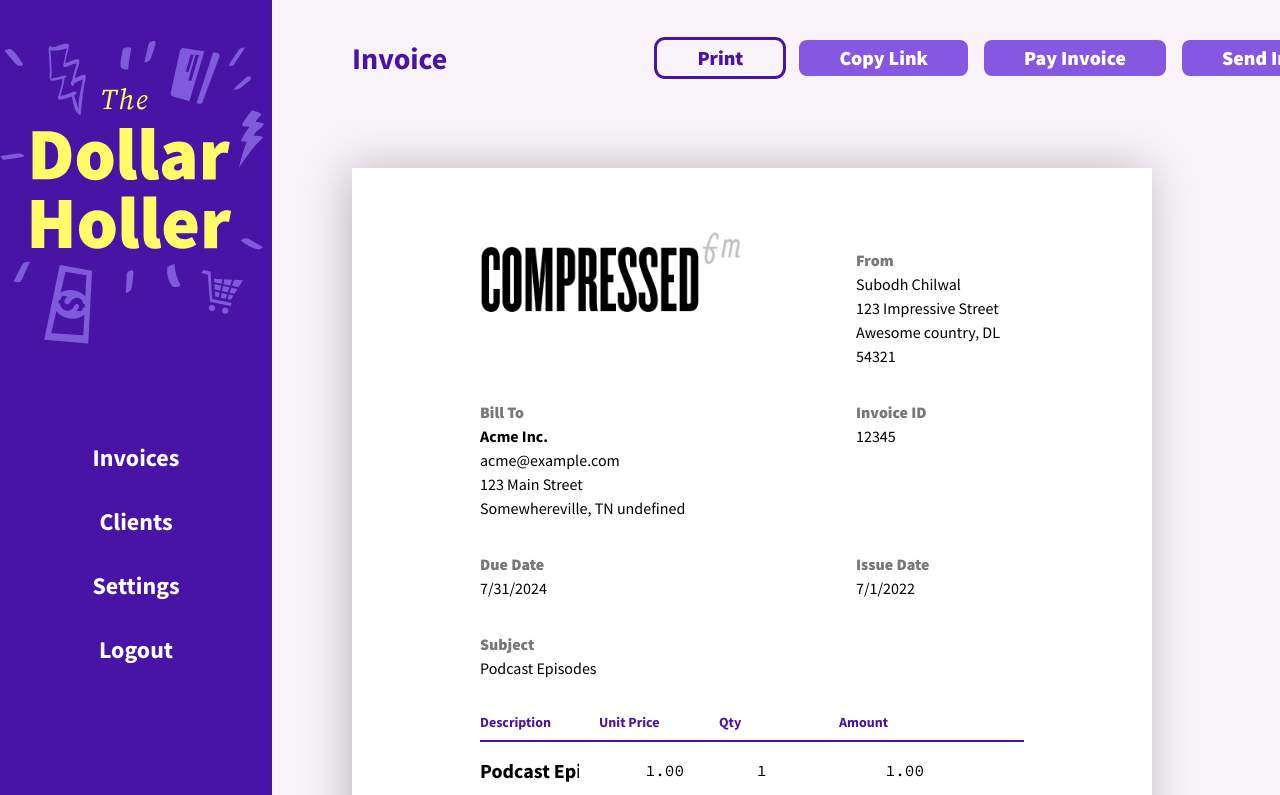
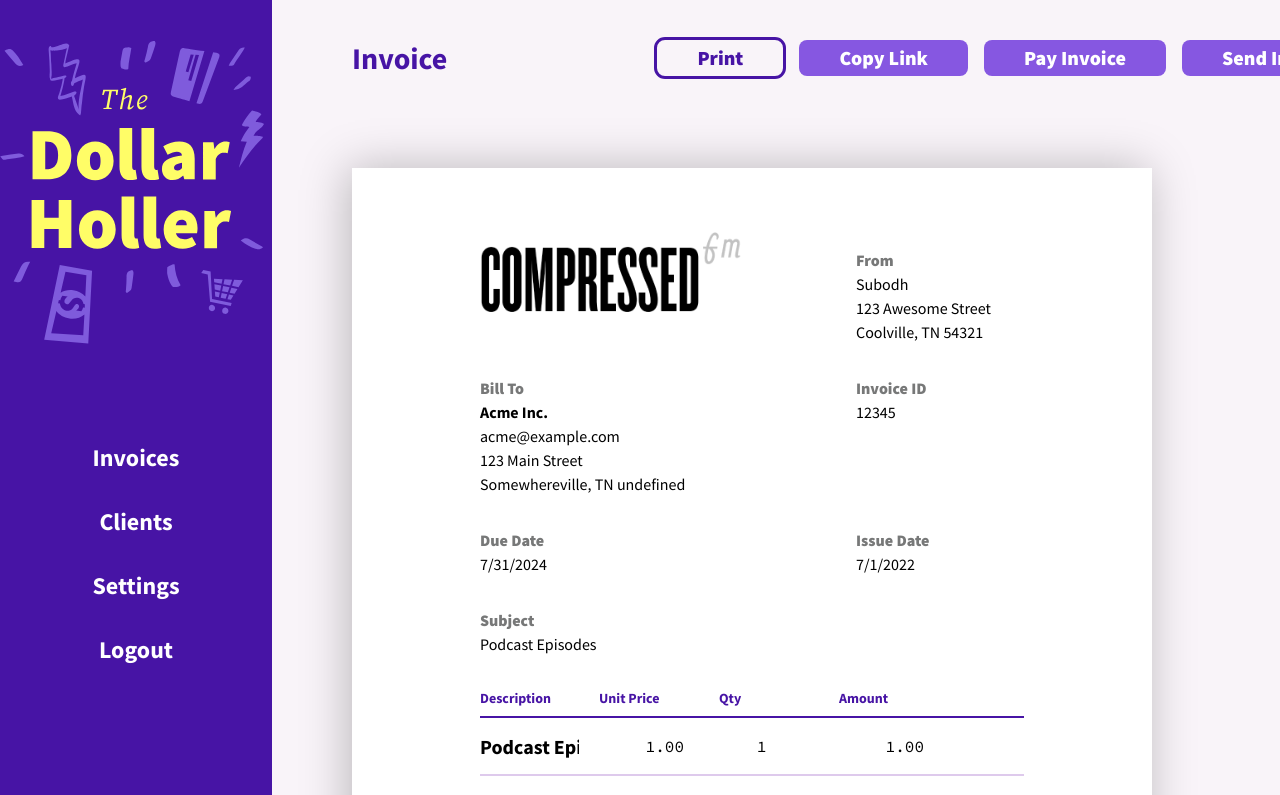
Before and after one commit to capnchill/invoicing-app, a SvelteKit app: page /invoices/1 in a window 1280 px wide. Shown: the top 795 px of the page. Built offline with nearby package versions, Linux system fonts and the light colour scheme.

Commit message:
added settings store, settings seed data and settings types

```diff
--- a/src/lib/components/Navbar.svelte
+++ b/src/lib/components/Navbar.svelte
@@ -44,7 +44,7 @@
 		<ul class="flex flex-col gap-2 text-2xl font-bold">
 			<li><a href="/invoices" class:active={$page.url.pathname === '/invoices'}>Invoices</a></li>
 			<li><a href="/clients" class:active={$page.url.pathname === '/clients'}>Clients</a></li>
-			<li><a href="/">Settings</a></li>
+			<li><a href="/settings">Settings</a></li>
 			<li><a href="/">Logout</a></li>
 		</ul>
 	</nav>
--- /dev/null
+++ b/src/lib/stores/Settings.ts
@@ -0,0 +1,8 @@
+import { writable } from 'svelte/store';
+import data from '../../seed.json';
+
+export const settings = writable<Settings>();
+
+export function loadSettings() {
+	settings.set(data.settings);
+}
--- a/src/routes/(dashboard)/invoices/[id]/+page.svelte
+++ b/src/routes/(dashboard)/invoices/[id]/+page.svelte
@@ -1,8 +1,10 @@
 <script lang="ts">
+	import { loadSettings, settings } from '$lib/stores/Settings';
+
 	import Button from '$lib/components/Button.svelte';
 	import { convertDate } from '$lib/utils/datesHelpers.js';
-	import { invoiceTotal } from '$lib/utils/moneyHelper';
 	import LineItemRows from '../LineItemRows.svelte';
+	import { onMount } from 'svelte';
 
 	export let data: { invoice: Invoice };
 
@@ -21,6 +23,10 @@
 	function sendInvoice() {
 		console.log('send invoice');
 	}
+
+	onMount(() => {
+		loadSettings();
+	});
 </script>
 
 <div class="fixed z-0 mb-16 flex w-full max-w-screen-lg justify-between">
@@ -48,11 +54,22 @@
 
 	<div class="col-span-2 col-start-5 pt-4">
 		<div class="label">From</div>
-		<p>
-			Subodh Chilwal <br />
-			123 Impressive Street <br />
-			Awesome country, DL 54321
-		</p>
+		{#if $settings && $settings.myName}
+			<p>
+				{$settings.myName} <br />
+				{#if $settings.street && $settings.state && $settings.zip && $settings.city}
+					{$settings.street} <br />
+					{$settings.city}, {$settings.state}
+					{$settings.zip}
+				{/if}
+			</p>
+		{:else}
+			<div class="center min-h-[68px] rounded bg-gallery">
+				<a href="/settings" class="text-stone-600 underline hover:no-underline"
+					>Add your contact information</a
+				>
+			</div>
+		{/if}
 	</div>
 
 	<div class="col-span-3">
--- /dev/null
+++ b/src/routes/(dashboard)/settings/+page.svelte
@@ -0,0 +1 @@
+hey, this is the setting page
--- a/src/seed.json
+++ b/src/seed.json
@@ -186,5 +186,13 @@
         "state": "TN",
         "zip": "87654"
       }
-    ]
+    ],
+    "settings": {
+        "myName": "Subodh",
+        "email": "acme@example.com",
+        "street": "123 Awesome Street",
+        "city": "Coolville",
+        "state": "TN",
+        "zip": "54321"
+    }
   }
```
Also changed, not shown: src/global.d.ts (+9 -0 lines).
